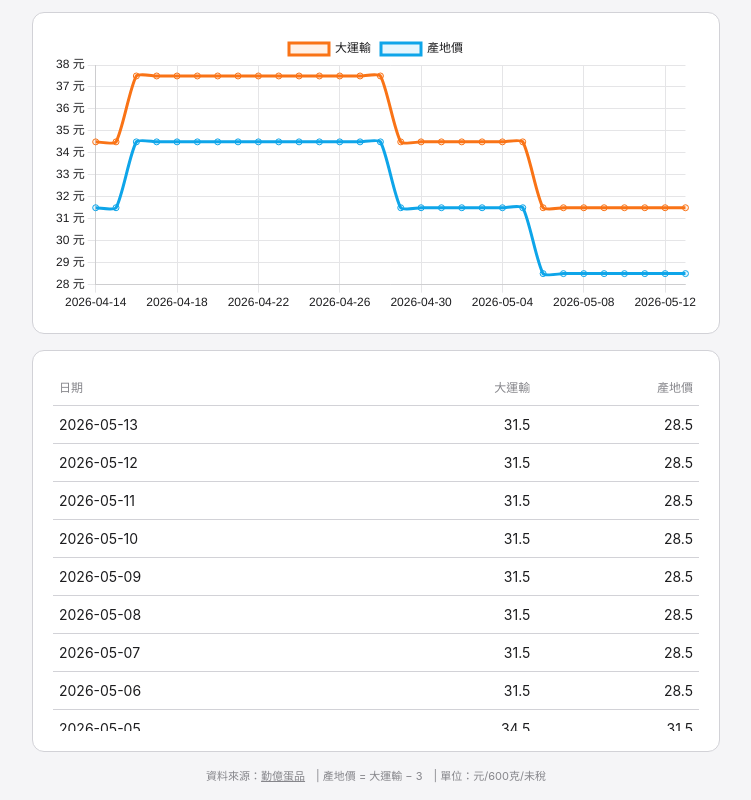
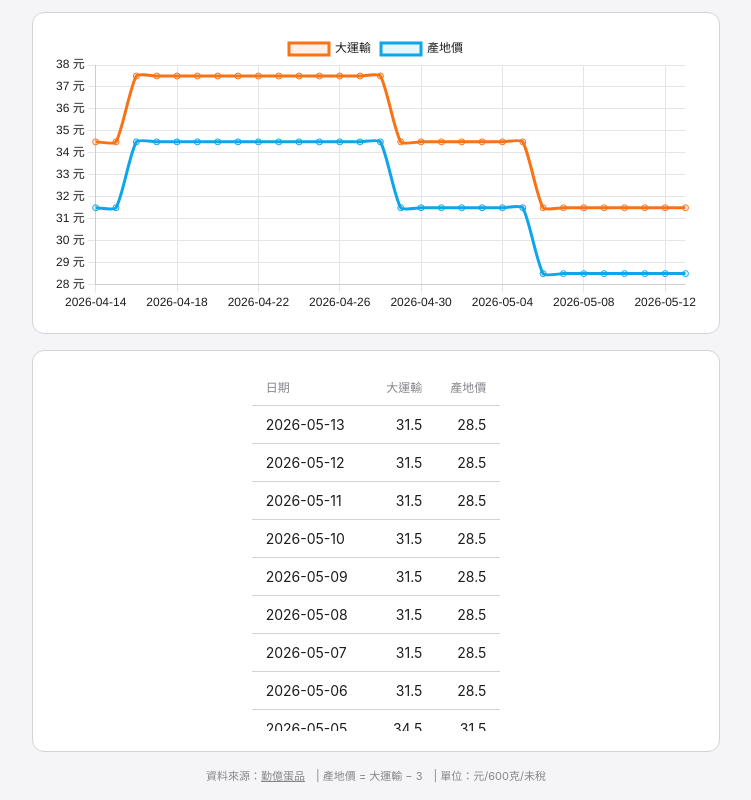
Before and after one commit to Dovewu-cell/taiwan-egg-prices, a website: page index.html in a window 1280 px wide. Shown: the part 372-1172 px from the top of the page, without its empty margins (264-1015 px from the left). Drawn offline with nearby package versions, Linux system fonts and the light colour scheme; no server answers.

Commit message:
style: tighten price table — auto width, centered, narrower column gaps
Co-Authored-By: Claude Opus 4.7 (1M context) <noreply@anthropic.com>

```diff
--- a/index.html
+++ b/index.html
@@ -87,9 +87,9 @@
   }
   .presets button:hover { background: var(--bg); }
   .chart-wrap { position: relative; height: 280px; }
-  table { width: 100%; border-collapse: collapse; font-size: 14px; }
-  th, td { padding: 8px 6px; text-align: right; border-bottom: 1px solid var(--border); }
-  th:first-child, td:first-child { text-align: left; }
+  table { width: auto; margin: 0 auto; border-collapse: collapse; font-size: 14px; }
+  th, td { padding: 8px 14px; text-align: right; border-bottom: 1px solid var(--border); white-space: nowrap; }
+  th:first-child, td:first-child { text-align: left; padding-right: 24px; }
   th { font-size: 12px; color: var(--muted); font-weight: 500; }
   td.closed { color: var(--closed); }
   .footer { font-size: 11px; color: var(--muted); text-align: center; margin-top: 16px; }
```
